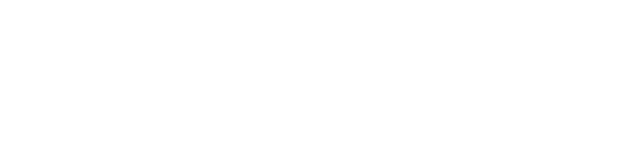
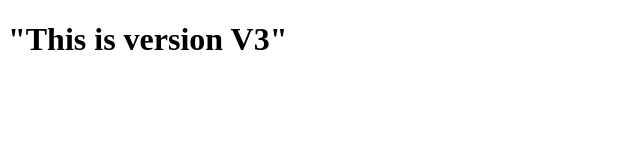
Before and after one commit to pshusale/my-repo, a plain HTML site: page index.html in a window 1280 px wide. Shown: the whole page, without its empty margins (0-640 px from the left). Drawn offline with Linux system fonts and the light colour scheme.

```diff
--- a/index.html
+++ b/index.html
@@ -6,6 +6,6 @@
     <title>Document</title>
 </head>
 <body>
-
+    <h1>"This is version V3"</h1>
 </body>
 </html>
```
